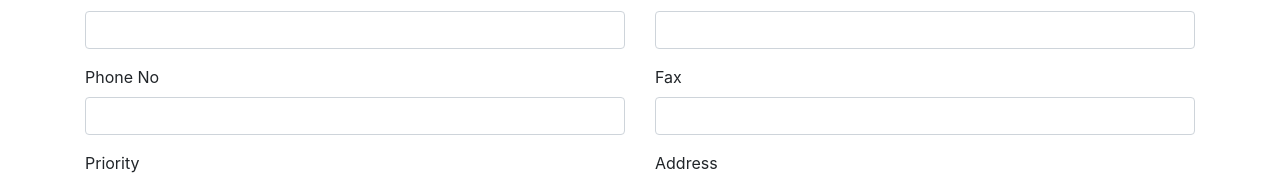
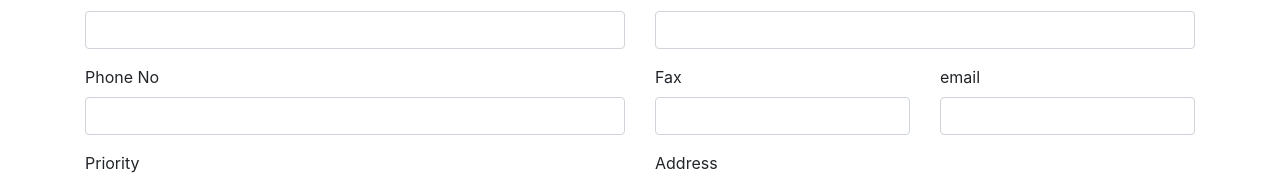
Before and after one commit to Martindreamz/Front-End-AD-Project, a React (Create React App) app: page /supplier in a window 1280 px wide. Both pictures are taken after a click on the button "Add Supplier". Shown: the part 329-510 px from the top of the page. Built offline with nearby package versions, Linux system fonts and the light colour scheme; no server answers.

Commit message:
Fix UI err

```diff
--- a/src/Components/SupplierForm.js
+++ b/src/Components/SupplierForm.js
@@ -11,7 +11,7 @@ class SupplierForm extends React.Component {
     }
 
     reset = () =>{
-      this.setState({message:' '});
+      this.setState({message:''});
     }
 
     add = () =>{
@@ -44,6 +44,11 @@ class SupplierForm extends React.Component {
           <div class="row">
               <div class="col-md-12 mx-auto text-center">
                   <p class="display-4">Supplier Detail Form</p>
+                  {this.state.message== ''? null:
+                    <div class="alert alert-primary" role="alert">
+                      {this.state.message}
+                    </div>
+                  }
               </div>
               <div class="col-md-12 mx-auto">
                   <form>
@@ -92,13 +97,21 @@ class SupplierForm extends React.Component {
                                          ref="phoneNumRef"
                                          className="form-control"/>
                           </div>
-                          <div class="col-sm-6">
+                          <div class="col-sm-3">
                               <label for="fax">Fax</label>
                               <input type="text"
                                          id="fax"
                                          required="required"
                                          ref="faxRef"
                                          className="form-control"/>
+                          </div>
+                          <div class="col-sm-3">
+                              <label for="email">email</label>
+                              <input type="text"
+                                   id="email"
+                                   required="required"
+                                   ref="emailRef"
+                                   className="form-control"/>
                           </div>
                       </div>
 
@@ -121,6 +134,7 @@ class SupplierForm extends React.Component {
 
                                   </select>
                           </div>
+
                           <div class="col-sm-6">
                               <label for="address">Address</label>
                               <textarea
@@ -132,8 +146,7 @@ class SupplierForm extends React.Component {
                           </div>
                       </div>
 
-              <input type="reset" class="btn btn-danger px-4 float-right ml-1"
-                                          onClick={this.reset} value = "Reset"/>
+              <input type="reset" class="btn btn-danger px-4 float-right ml-1" onClick={this.reset} value = "Reset"/>
               <button type="button" id="supplier_post_submit"
                      class="btn btn-primary px-4 float-right mr-1"
                      onClick={this.add}> Save </button>
--- a/src/Components/SupplierTable.js
+++ b/src/Components/SupplierTable.js
@@ -12,6 +12,7 @@ class SupplierTable extends React.Component {
         super(props)
         this.state = { data: []  , initial:true,}
         this.deleteSupplier = this.deleteSupplier.bind(this)
+        this.editSupplier = this.editSupplier.bind(this)
     }
 
     deleteSupplier(id) {
@@ -23,6 +24,9 @@ class SupplierTable extends React.Component {
         });
 
       });
+
+    }
+    editSupplier(id) {
 
     }
 
@@ -46,13 +50,12 @@ class SupplierTable extends React.Component {
         )
 
         return (
-            <table className="supplierTable">
+            <table className="supplierTable text-center">
                 <tr className="tableHeader">
                     <th>Supplier Code</th>
                     <th>Name</th>
                     <th>Contact Person</th>
                     <th>Priority</th>
-                    <th></th>
                     <th></th>
                 </tr>
                 {supplierItem}
--- a/src/Containers/SupplierList.js
+++ b/src/Containers/SupplierList.js
@@ -24,6 +24,7 @@ class RecievedGoods extends React.Component {
         this.setState(
             {showSupplierForm: !previousState,}
         )
+        this.componentDidMount();
     }
 
     //Run once before render - lifecycle
```
